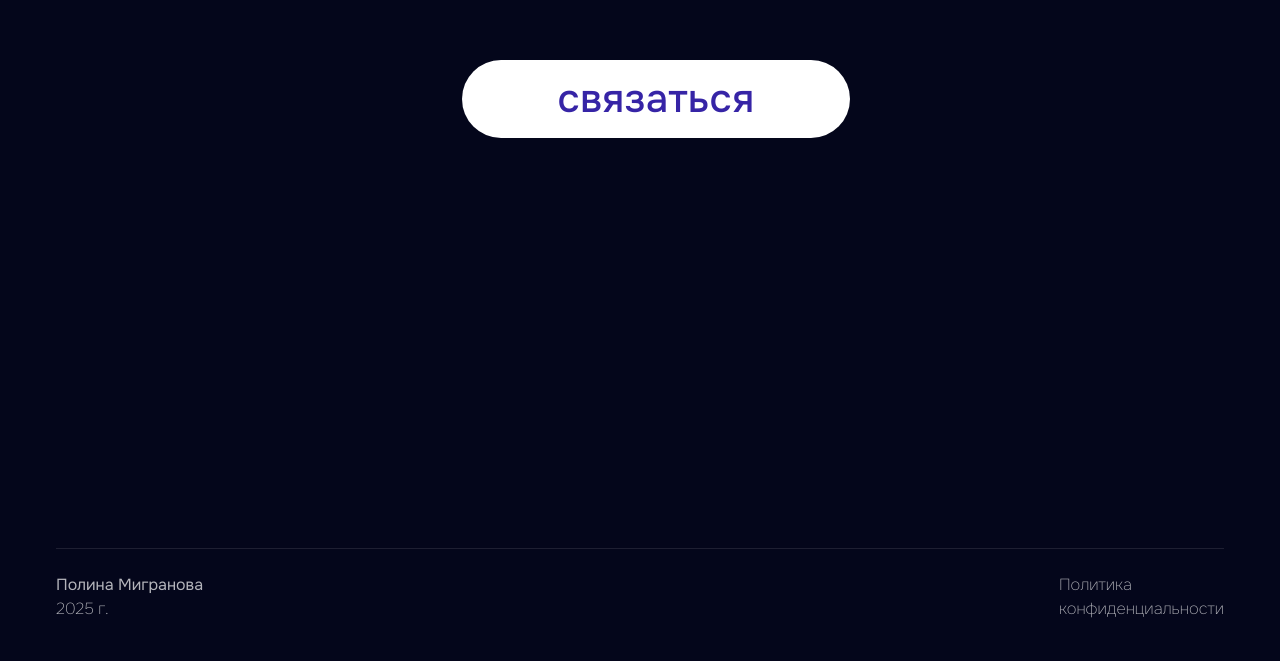
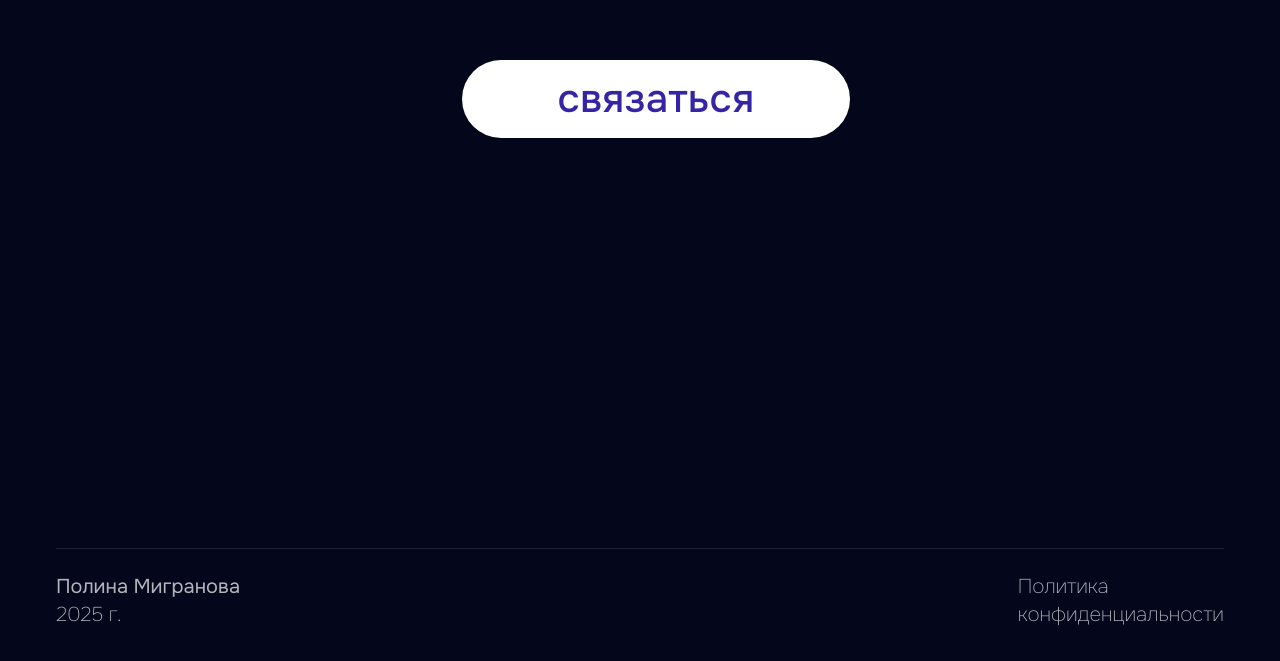
Before and after one commit to Zuglus/portfolio-astro, an Astro site: page / in a window 1280 px wide. Shown: the part 1632-2293 px from the top of the page. Built offline with nearby package versions, Linux system fonts and the light colour scheme; Astro itself is replaced by a stand-in of ours; a web font is replaced by a local one.

Commit message:
refactor: улучшить стилизацию компонента Footer и удалить резервную копию PortfolioSection

```diff
--- a/src/components/Footer.astro
+++ b/src/components/Footer.astro
@@ -6,11 +6,11 @@ const currentYear = new Date().getFullYear();
 <footer class="bg-primary py-[7.5rem] md:py-[5rem]">
   <div class="mx-auto px-4 max-w-[75rem]">
     <div class="flex flex-row justify-between items-center text-[1.5rem] md:text-[1rem] text-white/70 border-t border-white/10 pt-[2rem] md:pt-[1.5rem] gap-[1rem] md:gap-0">
-      <div class="font-onest">
+      <div class="font-onest text-4xl md:text-xl">
         <div class="font-normal">Полина Мигранова</div>
         <div class="font-thin">{currentYear} г.</div>
       </div>
-      <div class="font-thin">
+      <div class="font-thin text-4xl md:text-xl">
         <a
           href="/privacy"
           class="hover:text-white transition-colors duration-300 decoration-white/30 hover:decoration-white"
```
Also changed, not shown: 1 other file.
